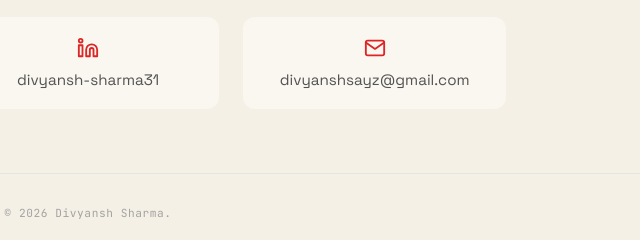
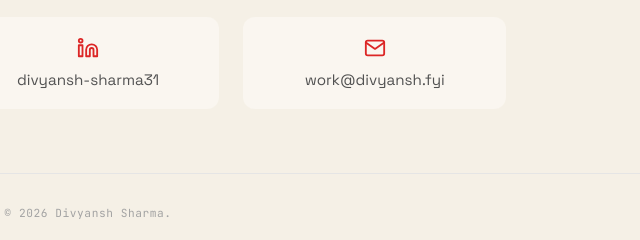
Before and after one commit to Divyansh031/divyansh-fyi, a plain HTML site: page index.html in a window 1280 px wide. Shown: the part 867-1107 px from the top of the page, 552-1192 px from the left. Drawn offline with Linux system fonts and the light colour scheme.

Commit message:
changing email

```diff
--- a/index.html
+++ b/index.html
@@ -69,9 +69,9 @@
                         <svg class="connect-icon" xmlns="http://www.w3.org/2000/svg" width="22" height="22" viewBox="0 0 24 24" fill="none" stroke="currentColor" stroke-width="2" stroke-linecap="round" stroke-linejoin="round"><path d="M16 8a6 6 0 0 1 6 6v7h-4v-7a2 2 0 0 0-2-2 2 2 0 0 0-2 2v7h-4v-7a6 6 0 0 1 6-6z"></path><rect x="2" y="9" width="4" height="12"></rect><circle cx="4" cy="4" r="2"></circle></svg>
                         <span class="connect-handle">divyansh-sharma31</span>
                     </a>
-                    <a href="mailto:divyanshsayz@gmail.com">
+                    <a href="mailto:work@divyansh.fyi">
                         <svg class="connect-icon" xmlns="http://www.w3.org/2000/svg" width="22" height="22" viewBox="0 0 24 24" fill="none" stroke="currentColor" stroke-width="2" stroke-linecap="round" stroke-linejoin="round"><path d="M4 4h16c1.1 0 2 .9 2 2v12c0 1.1-.9 2-2 2H4c-1.1 0-2-.9-2-2V6c0-1.1.9-2 2-2z"></path><polyline points="22,6 12,13 2,6"></polyline></svg>
-                        <span class="connect-handle">divyanshsayz@gmail.com</span>
+                        <span class="connect-handle">work@divyansh.fyi</span>
                     </a>
                 </div>
             </section>
```
